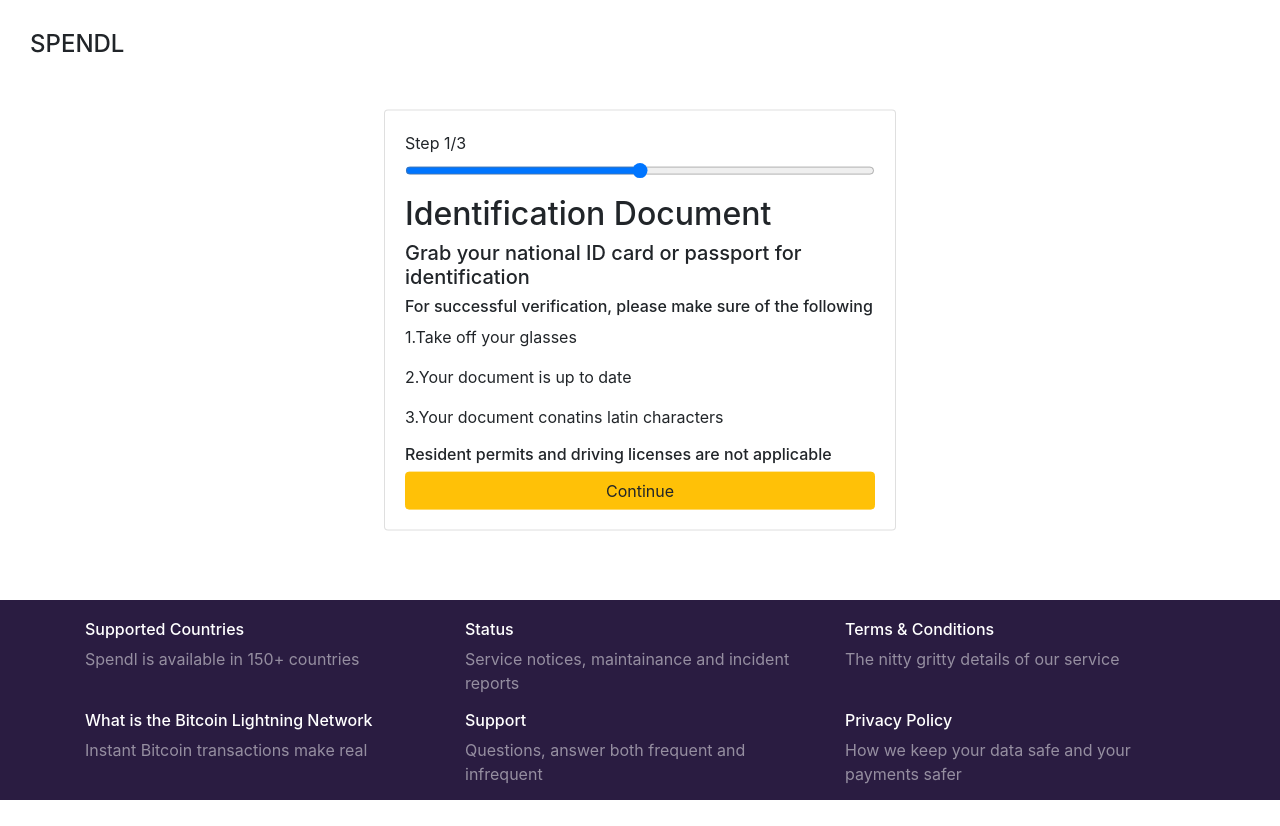
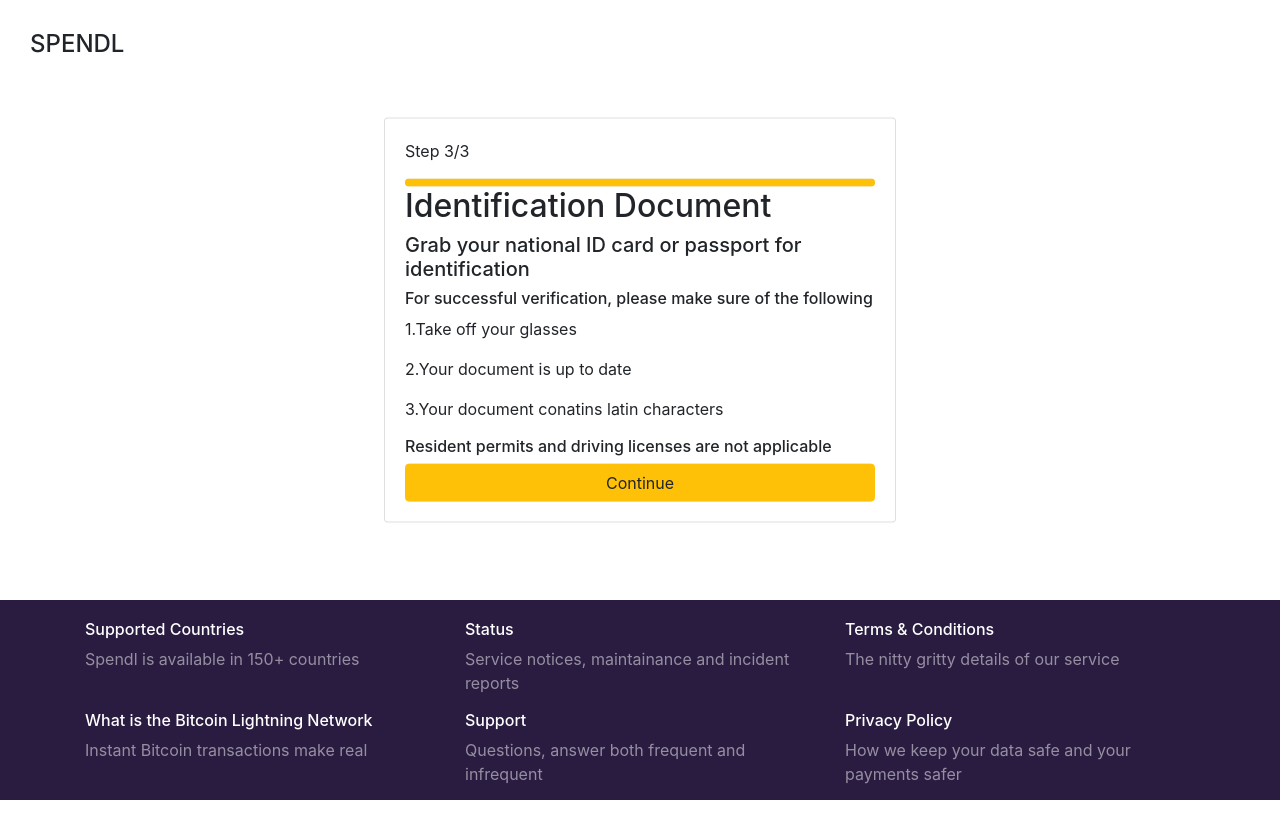
Before and after one commit to emaema-07/crypto-ui, a React (Create React App) app: page /document in a window 1280 px wide. Built offline with nearby package versions, Linux system fonts and the light colour scheme.

Commit message:
screens added

```diff
--- a/src/components/userboarding/Address.js
+++ b/src/components/userboarding/Address.js
@@ -1,5 +1,5 @@
 import React, {useState} from 'react';
-import { Button, Row, Col, Form } from "react-bootstrap";
+import { Button, ProgressBar, Col, Form } from "react-bootstrap";
 import { useHistory } from "react-router-dom";
 
 
@@ -14,12 +14,8 @@ const Address = () => {
     }
     return (
         <div style={styles.root}>
-           <Form>
-                <Form.Group controlId="formBasicRange">
-                    <Form.Label>Step 2/3</Form.Label>
-                    <Form.Control type="range" />
-                </Form.Group>
-            </Form>
+             <p>Step 2/3</p>
+            <ProgressBar variant="warning" style={{height:"8px"}} now={60} />
 
            <>
             <b><h2>Home Address</h2></b>
--- a/src/components/userboarding/IdentificationDocument.js
+++ b/src/components/userboarding/IdentificationDocument.js
@@ -1,5 +1,5 @@
 import React, { useState,useEffect } from 'react';
-import { Button, Form, Spinner } from "react-bootstrap";
+import { Button, Form, Spinner,ProgressBar } from "react-bootstrap";
 import { useHistory } from "react-router-dom";
 
 
@@ -9,27 +9,32 @@ const IdentificationDocument = () => {
     const history = useHistory();
     const [document,setDocument] = useState(false)
     const [load,setLoad] = useState(false)
+    const [complete,setComplete] = useState(false)
 
     const onSubmit = () =>{
 
-        history.push("/login");
+        history.push("/");
     }
+
+   const completedDocument = () => {
+       const intervalId = setInterval(() => {
+        setComplete(true)
+    }, 5000);
+
+   }
 
     useEffect(() => {
     const intervalId = setInterval(() => {
         setLoad(true)
-    }, 10000);
+        completedDocument()
+    }, 5000);
 
   },[]); // eslint-disable-line react-hooks/exhaustive-deps
 
     return (
         <div style={styles.root}>
-            <Form>
-                <Form.Group controlId="formBasicRange">
-                    <Form.Label>Step 1/3</Form.Label>
-                    <Form.Control type="range" />
-                </Form.Group>
-            </Form>
+             <p>Step 3/3</p>
+            <ProgressBar variant="warning" style={{height:"8px"}} now={100} />
             <b><h2>Identification Document</h2></b>
            {!document ?
            <>
@@ -43,6 +48,14 @@ const IdentificationDocument = () => {
                     Continue
                 </Button>
             </>:
+            complete ?
+            <div style={{textAlign:"center",marginTop:"20%"}}>
+            <h6>Verification completed</h6>
+             <p>Congrats! You've been approved</p>
+             <Button variant="warning"  block onClick ={ () => onSubmit()} >
+                    Load Your Card
+                </Button>
+            </div>:
             !load ?
             <div style={{textAlign:"center",marginTop:"20%"}}>
             <h6>Upload from your mobile phone</h6>
--- a/src/components/userboarding/PhoneVerification.js
+++ b/src/components/userboarding/PhoneVerification.js
@@ -1,5 +1,5 @@
 import React, {useState} from 'react';
-import { Button, Row, Col, Form } from "react-bootstrap";
+import { Button, ProgressBar, Col, Form } from "react-bootstrap";
 import { useHistory } from "react-router-dom";
 
 
@@ -15,12 +15,8 @@ const PhoneVerify = () => {
     }
     return (
         <div style={styles.root}>
-           <Form>
-                <Form.Group controlId="formBasicRange">
-                    <Form.Label>Step 1/3</Form.Label>
-                    <Form.Control type="range" />
-                </Form.Group>
-            </Form>
+                    <p>Step 1/3</p>
+                    <ProgressBar variant="warning" style={{height:"8px"}} now={30} />
            {!code ?
            <>
             <b><h2>Phone Verification</h2></b>
```
